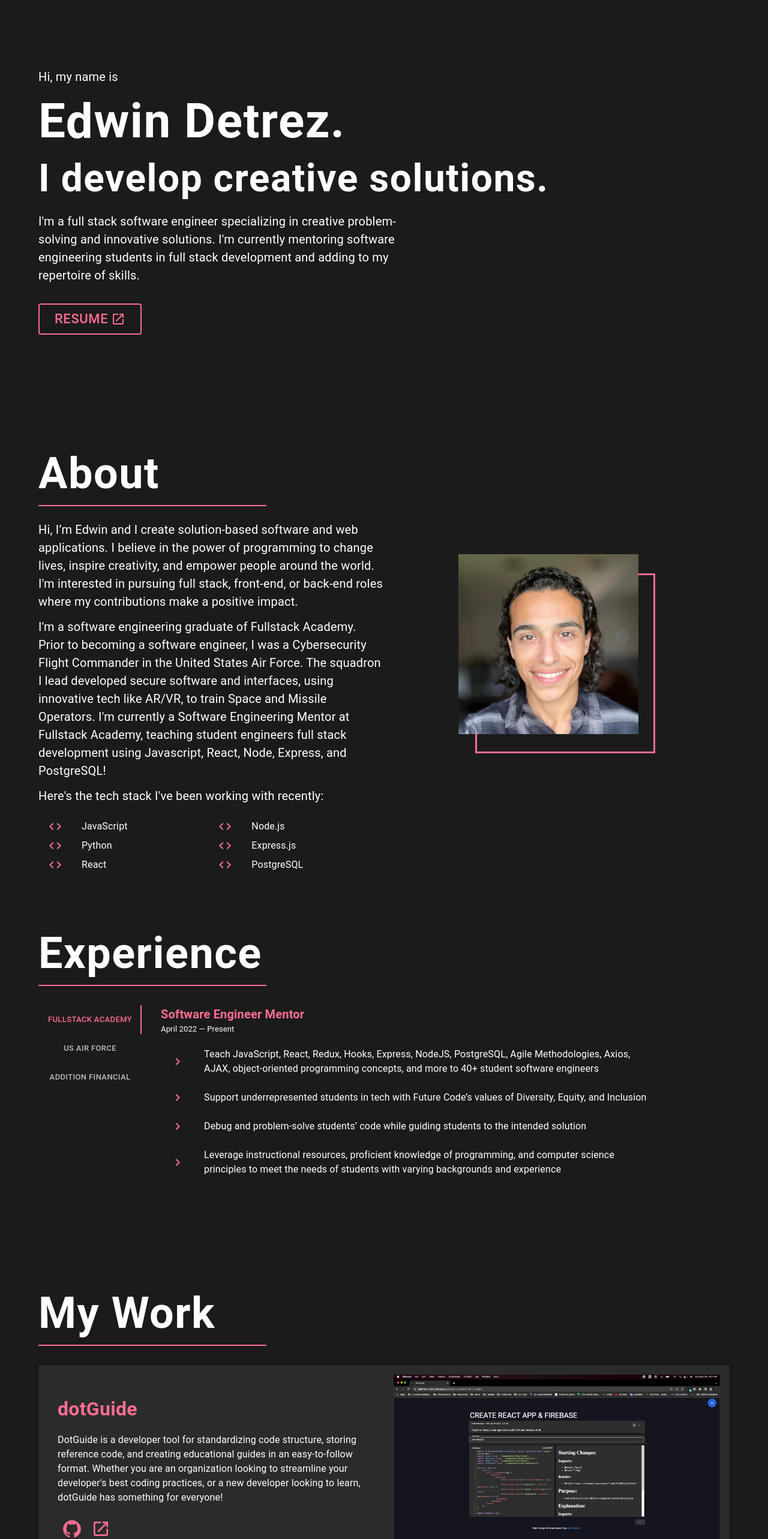
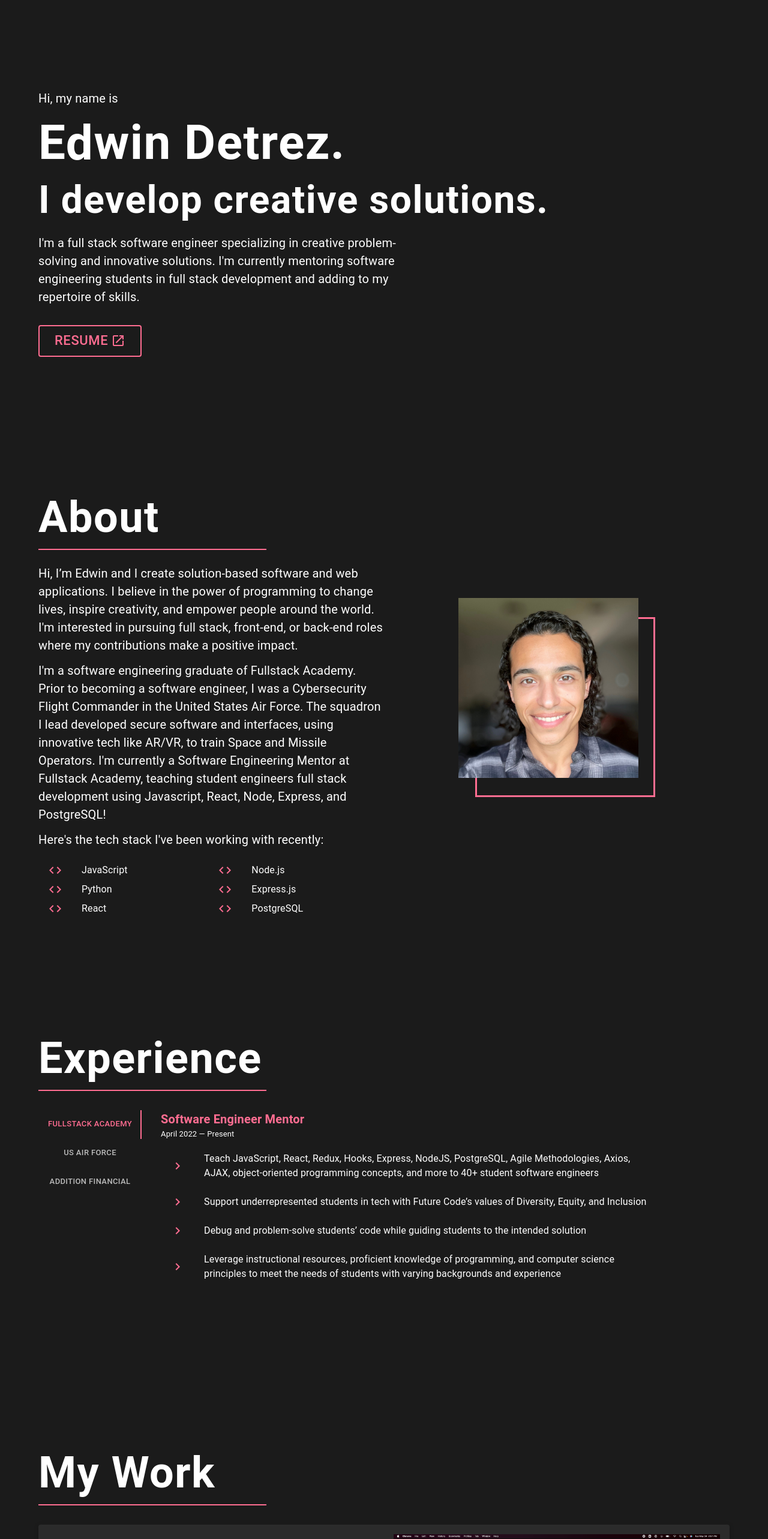
Before and after one commit to edetrezjr/portfolio-site, a React (Create React App) app: page / in a window 1280 px wide. Shown: the part 140-2706 px from the top of the page at 60% size. Built offline with nearby package versions, Linux system fonts and the light colour scheme.

Commit message:
fixing height of components

```diff
--- a/src/components/about/About.js
+++ b/src/components/about/About.js
@@ -25,10 +25,11 @@ function About({ mode }) {
     <Container
       sx={{
         maxWidth: "1600px",
-        minHeight: "100vh",
+        minHeight: "100%",
         display: "flex",
         flexDirection: "column",
         padding: "1rem",
+        m: '150px auto'
       }}
       name="aboutSection"
     >
--- a/src/components/contact/Contact.js
+++ b/src/components/contact/Contact.js
@@ -27,12 +27,12 @@ function Contact({ mode }) {
     <Container
       sx={{
         maxWidth: "1600px",
-        minHeight: "50vh",
+        minHeight: "100%",
         display: "flex",
         flexDirection: "column",
         padding: "1rem",
-        mt: "5rem",
-        mb: "5em",
+        mt: "200px",
+        mb: "100px",
       }}
       name="contactSection"
     >
--- a/src/components/experience/Experience.js
+++ b/src/components/experience/Experience.js
@@ -31,11 +31,12 @@ function Experience({ mode }) {
         display: "flex",
         flexDirection: "column",
         padding: "1rem",
-        height: "75vh",
+        height: "100%",
         mt: {
-          xs: "5rem",
-          sm: "0rem",
+          xs: "150px",
+          sm: "0px",
         },
+        mb: '150px'
       }}
       name="experienceSection"
     >
--- a/src/components/hero/Hero.js
+++ b/src/components/hero/Hero.js
@@ -14,9 +14,10 @@ function Hero({mode}) {
       sx={{
         maxWidth: "1600px",
         padding: '1rem',
-        minHeight: "100vh",
+        height: "100%",
         display: "flex",
         alignItems: "center",
+        m: '200px auto'
       }}
       name="heroSection"
     >
--- a/src/components/projects/Projects.js
+++ b/src/components/projects/Projects.js
@@ -19,11 +19,12 @@ function Projects({ mode }) {
         display: "flex",
         flexDirection: "column",
         padding: "1rem",
-        height: "75vh",
+        height: "100%",
         mt: {
-          xs: "5rem",
-          sm: "0rem",
+          xs: "150px",
+          sm: "200px",
         },
+        mb: '200px',
       }}
       name="workSection"
     >
```
